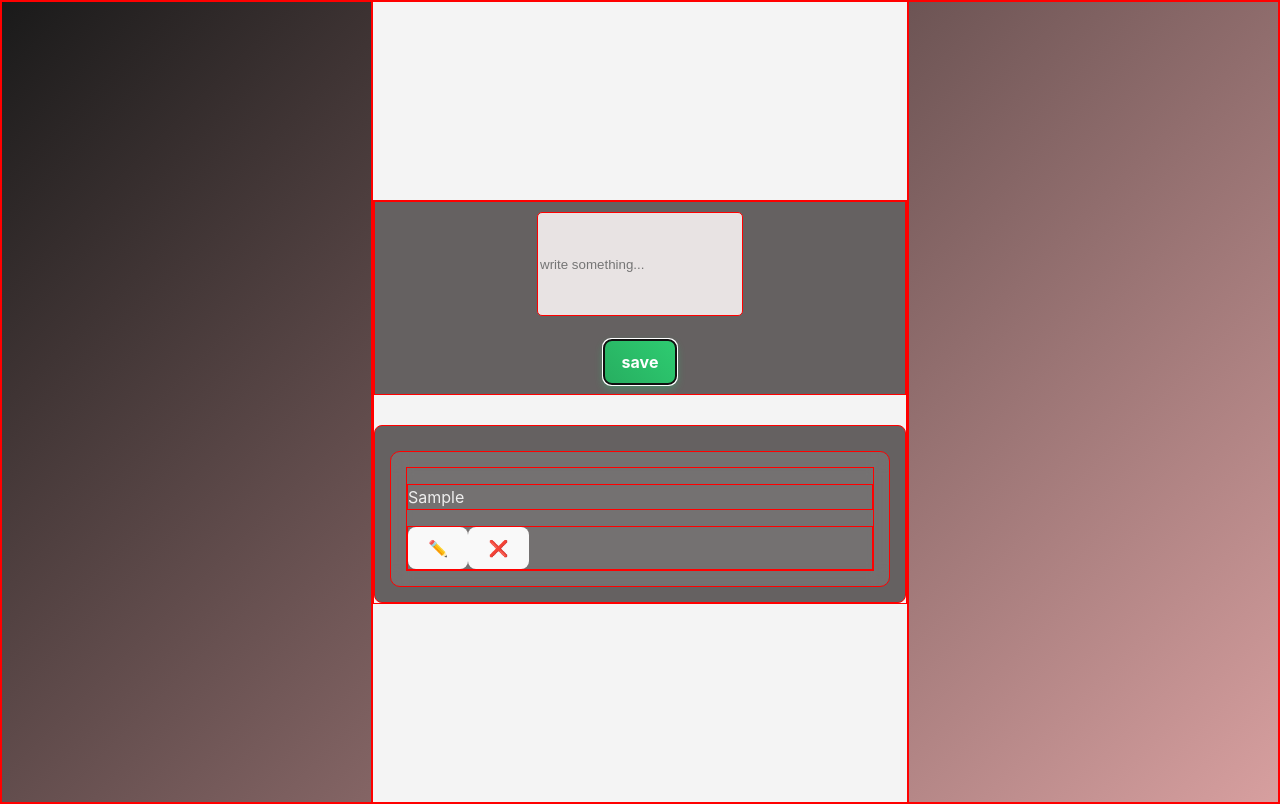
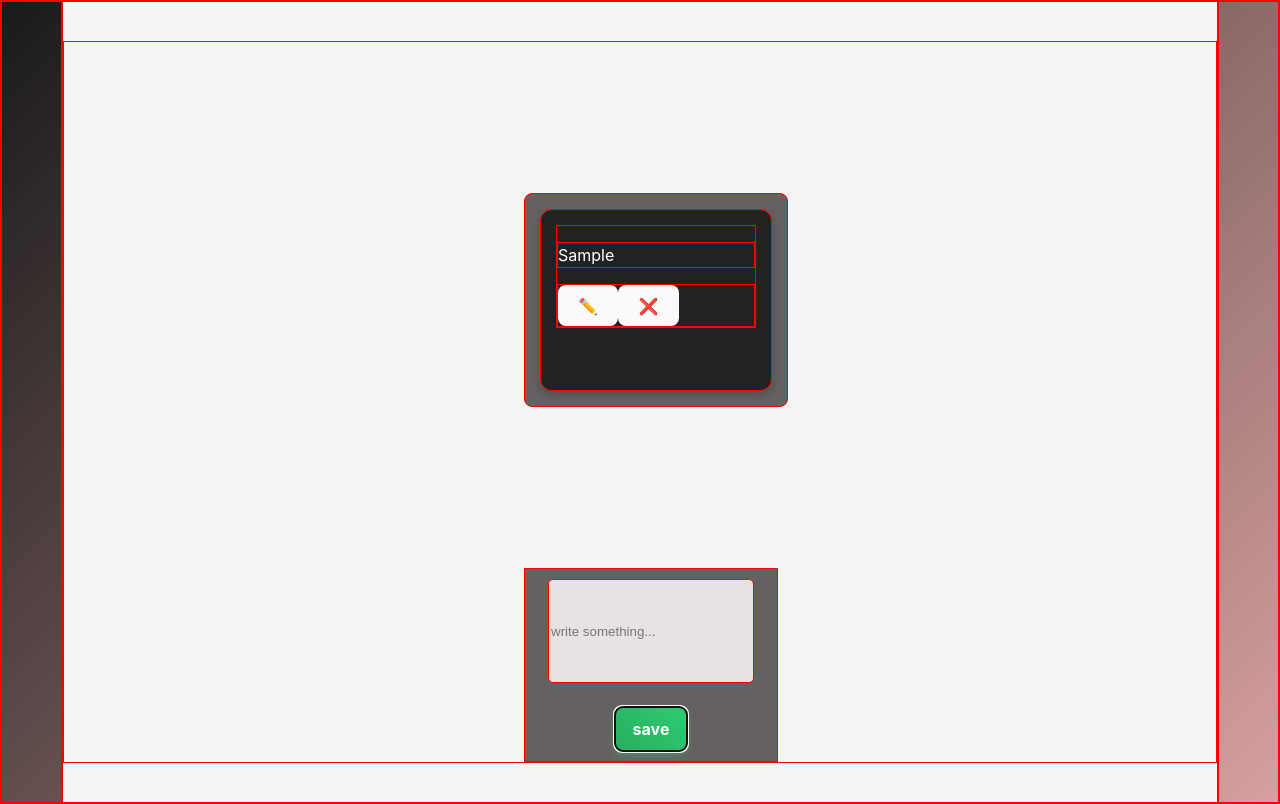
Before and after one commit to hampusvh/react-playground, a React (Vite) app in the folder note-taking-app/app-project/: page / in a window 1280 px wide. Both pictures are taken after typing "Sample" into the empty fields and a click on the button "save". Built offline with nearby package versions, Linux system fonts and the light colour scheme.

Commit message:
implemented more grid and structural changes

```diff
--- a/note-taking-app/app-project/src/App.css
+++ b/note-taking-app/app-project/src/App.css
@@ -25,11 +25,13 @@ body {
 
 .app-container {
   display: grid;
-  grid-template-columns: 1fr;
-  grid-template-rows: auto auto; /* Två rader: en för input, en för anteckningar */
+
+  grid-template-rows: 1fr auto;
   gap: 20px;
   justify-content: center;
   align-items: center;
+  height: 90vh;
+  width: 90vw;
 }
 
 /* ✏️ Input-sektion */
@@ -40,7 +42,9 @@ body {
   align-items: center;
   background: rgb(101, 97, 97);
   padding: 10px;
-  max-width: auto;
+  width: 100%;
+  position: sticky;
+  bottom: 0;
 }
 
 .note-input {
@@ -79,17 +83,39 @@ body {
   padding: 15px;
   border-radius: 8px;
   margin-top: 10px;
-  width: 500px;
+  width: 100%;
+  max-height: 70vh;
+  overflow-y: auto;
+
+  display: grid;
+  grid-template-columns: repeat(auto-fill, minmax(200px, 1fr)); /* Flexibla rutor */
+  gap: 15px;
+  grid-auto-flow: dense; /* Fyll raderna från vänster */
 }
 
+
+
+
 .note-box {
-  background: rgba(255, 255, 255, 0.1);
-  backdrop-filter: blur(10px);
-  border-radius: 10px;
+  background: #222;
+  color: #fff;
+  border-radius: 12px;
   padding: 15px;
   transition: 0.3s ease;
-  margin-top: 10px;
+  box-shadow: 0 4px 8px rgba(0, 0, 0, 0.2);
+
+  display: flex;
+  flex-direction: column;
+  justify-content: space-between;
+  height: 150px; /* Gör rutorna lika höga */
 }
+
+
+.note-box:hover {
+  transform: translateY(-3px); /* Lyft kortet vid hover */
+  box-shadow: 0 6px 15px rgba(0, 0, 0, 0.3);
+}
+
 
 /* 🖊 Redigeringsläge */
 .edit-input {
--- a/note-taking-app/app-project/src/App.jsx
+++ b/note-taking-app/app-project/src/App.jsx
@@ -10,7 +10,7 @@ function App() {
   });
 
   const addNote = (newNote) => {
-    const updatedNotes = [...notes, newNote];
+    const updatedNotes = [newNote, ...notes];
     setNotes(updatedNotes);
   };
 
@@ -31,9 +31,11 @@ function App() {
   return (
     <div className="app-wrapper">
       <div className="app-container">
-        <NoteInput addNote={addNote} />
+
 
         <SavedNotes notes={notes} editNote={editNote} deleteNote={deleteNote} />
+
+        <NoteInput addNote={addNote} />
 
               </div>
             </div>
```
